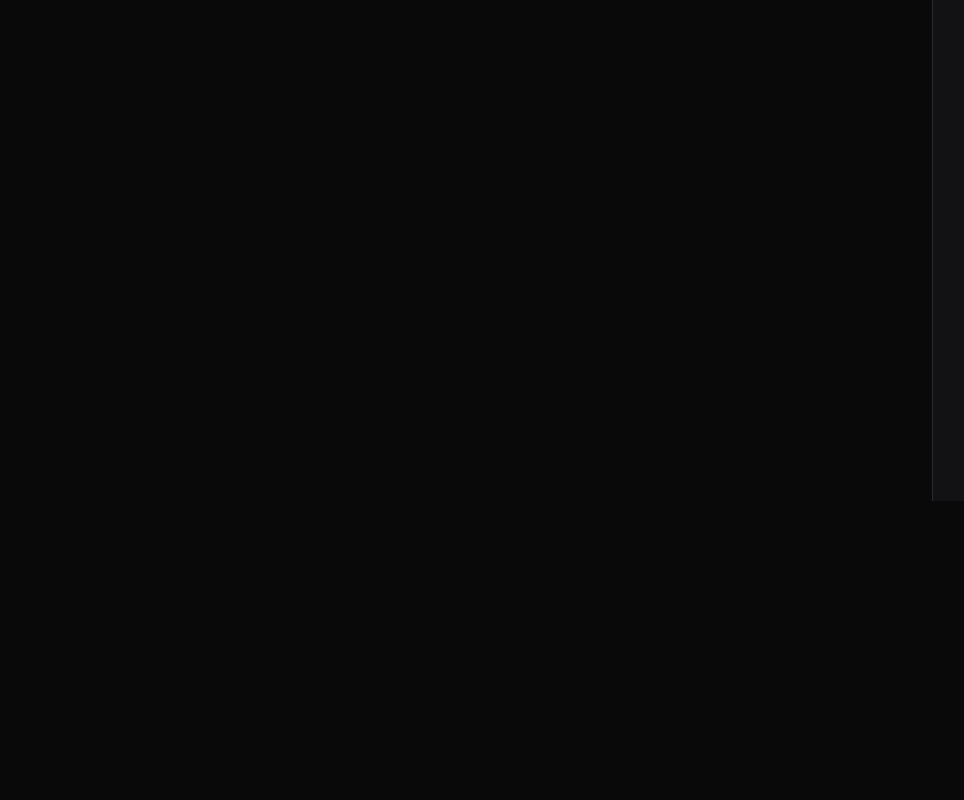
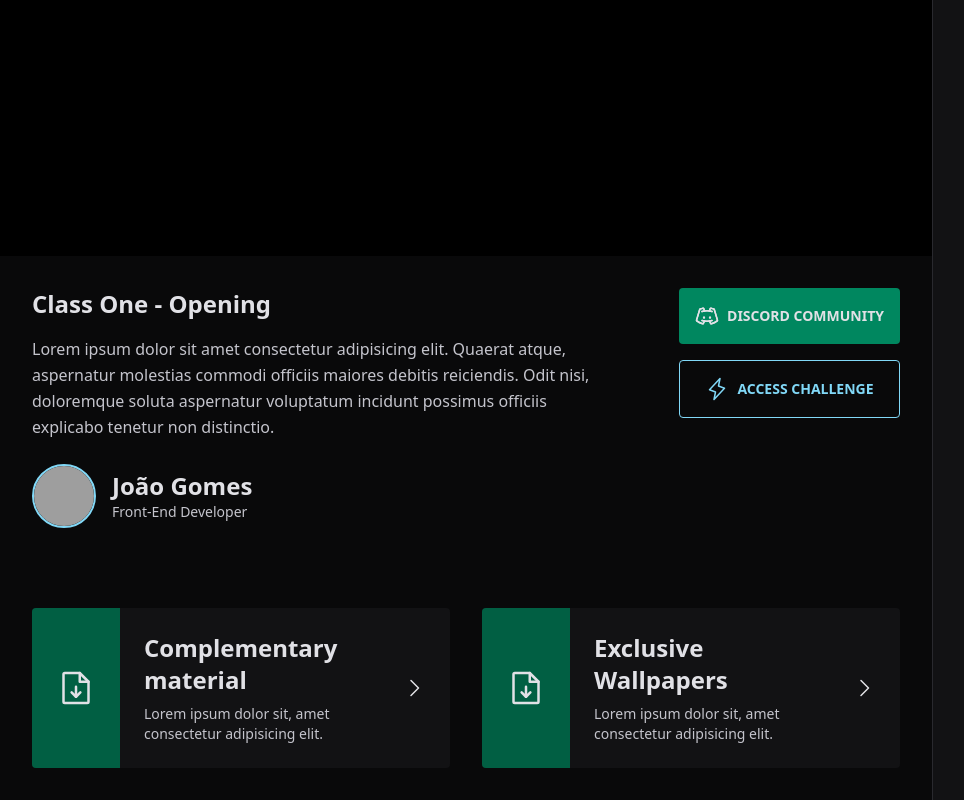
Before and after one commit to joaogomesdev/senna, a React (Vite) app: page / in a window 1280 px wide. Shown: the part 299-1099 px from the top of the page, without its empty margins (0-964 px from the left). Before the commit the page ends 800 px from the top, so only its background shows below. Built offline with nearby package versions, Linux system fonts and the light colour scheme; no server answers; grey boxes are pictures that could not be loaded.

Commit message:
Content section

```diff
--- a/src/components/Sidebar.tsx
+++ b/src/components/Sidebar.tsx
@@ -31,7 +31,7 @@
   return (
     <aside className="w-[348px] bg-gray-700 p-6 border-l border-gray-600">
       <span className="font-bold text-2xl pb-6 mb-6 border-b border-gray-600 block">
-        Class schedule
+        Schedule
       </span>
 
       <div className="flex flex-col gap-8">
--- a/src/components/Video.tsx
+++ b/src/components/Video.tsx
@@ -1,7 +1,103 @@
+import {
+  CaretRight,
+  DiscordLogo,
+  FileArrowDown,
+  Lightning,
+} from "phosphor-react";
 import React from "react";
 
 interface Props {}
 
 export const Video = ({}: Props) => {
-  return <div className="flex-1">Video</div>;
+  return (
+    <div className="flex-1">
+      <div className="bg-black flex justify-center">
+        <div className="h-full w-full max-w-[1100px] max-h-[60vh] aspect-video"></div>
+      </div>
+
+      <div className="p-8 max-w-[1100px] mx-auto">
+        <div className="flex items-start gap-16">
+          <div className="flex-1">
+            <h1 className="text-2xl font-bold">Class One - Opening</h1>
+            <p className="mt-4 text-gray-200  leading-relaxed">
+              Lorem ipsum dolor sit amet consectetur adipisicing elit. Quaerat
+              atque, aspernatur molestias commodi officiis maiores debitis
+              reiciendis. Odit nisi, doloremque soluta aspernatur voluptatum
+              incidunt possimus officiis explicabo tenetur non distinctio.
+            </p>
+
+            <div className="flex gap-4 items-center mt-6">
+              <img
+                className="h-16 w-16 rounded-full border-2 border-blue-500"
+                src="https://github.com/JoaoGomes5.png"
+                alt=""
+              />
+
+              <div className="leading-relaxed">
+                <strong className="font-bold text-2xl block">João Gomes</strong>
+                <span className="text-gray-200 text-sm block">
+                  Front-End Developer
+                </span>
+              </div>
+            </div>
+          </div>
+
+          <div className="flex flex-col gap-4">
+            <a
+              href=""
+              className="p-4 text-sm bg-green-500 flex items-center rounded font-bold uppercase gap-2 justify-center hover:bg-green-700 transition-colors"
+            >
+              <DiscordLogo size={24} />
+              Discord Community
+            </a>
+            <a
+              href=""
+              className="p-4 text-sm border border-blue-500 text-blue-500 flex items-center rounded font-bold uppercase gap-2 justify-center hover:bg-blue-500 hover:text-gray-900 transition-colors"
+            >
+              <Lightning size={24} />
+              Access challenge
+            </a>
+          </div>
+        </div>
+
+        <div className="gap-8 mt-20 grid grid-cols-2">
+          <a
+            href=""
+            className="bg-gray-700 rounded overflow-hidden  flex items-stretch gap-6 hover:bg-gray-600 transition-colors"
+          >
+            <div className="bg-green-700 h-full p-6 flex items-center">
+              <FileArrowDown size={40} />
+            </div>
+            <div className="py-6 leading-relaxed">
+              <strong className="text-2xl">Complementary material</strong>
+              <p className="text-sm text-gray-200 mt-2">
+                Lorem ipsum dolor sit, amet consectetur adipisicing elit.
+              </p>
+            </div>
+            <div className="h-full p-6 flex items-center">
+              <CaretRight size={24} />
+            </div>
+          </a>
+
+          <a
+            href=""
+            className="bg-gray-700 rounded overflow-hidden  flex items-stretch gap-6 hover:bg-gray-600 transition-colors"
+          >
+            <div className="bg-green-700 h-full p-6 flex items-center">
+              <FileArrowDown size={40} />
+            </div>
+            <div className="py-6 leading-relaxed">
+              <strong className="text-2xl">Exclusive Wallpapers</strong>
+              <p className="text-sm text-gray-200 mt-2">
+                Lorem ipsum dolor sit, amet consectetur adipisicing elit.
+              </p>
+            </div>
+            <div className="h-full p-6 flex items-center">
+              <CaretRight size={24} />
+            </div>
+          </a>
+        </div>
+      </div>
+    </div>
+  );
 };
```
